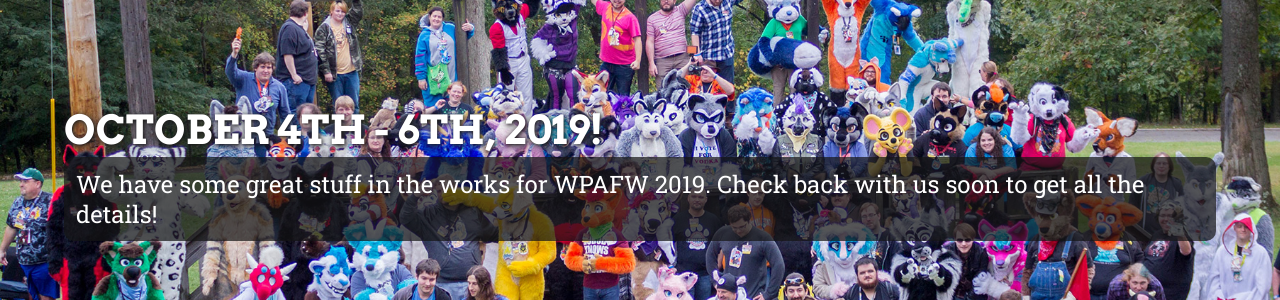
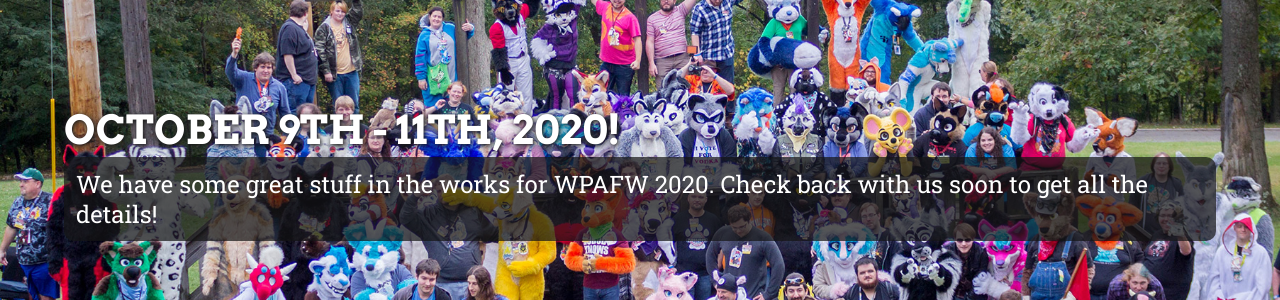
Before and after one commit to wpafw/wpafw.org, a Jekyll site: the page built from index.md, in a window 1280 px wide. Shown: the part 234-534 px from the top of the page. Built offline with Jekyll 4.4.1, drawn with Linux system fonts in a browser that asks for light colours; nearby versions of some CDN libraries.

Commit message:
fix date on header

```diff
--- a/_includes/hero.html
+++ b/_includes/hero.html
@@ -2,10 +2,10 @@
   <div class="hero-body">
     <div class="container" >
       <h1 class="title">
-        OCTOBER 4TH - 6TH, 2019!
+        OCTOBER 9TH - 11TH, 2020!
       </h1>
       <h2 class="subtitle">
-        We have some great stuff in the works for WPAFW 2019. Check back with us soon to get all the details!
+        We have some great stuff in the works for WPAFW 2020. Check back with us soon to get all the details!
       </h2>
     </div>
   </div>
```
